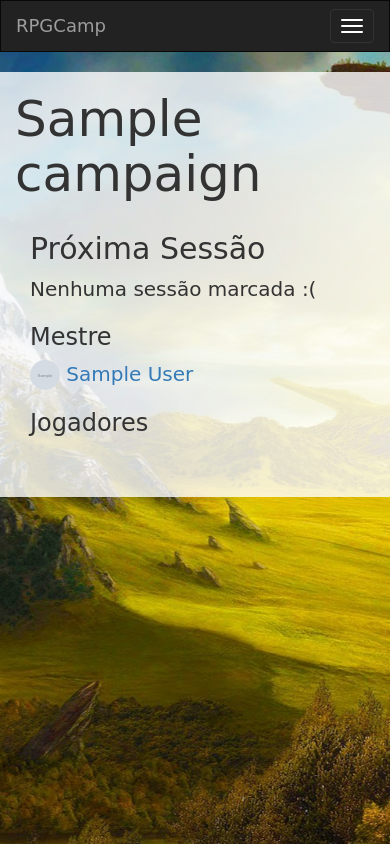
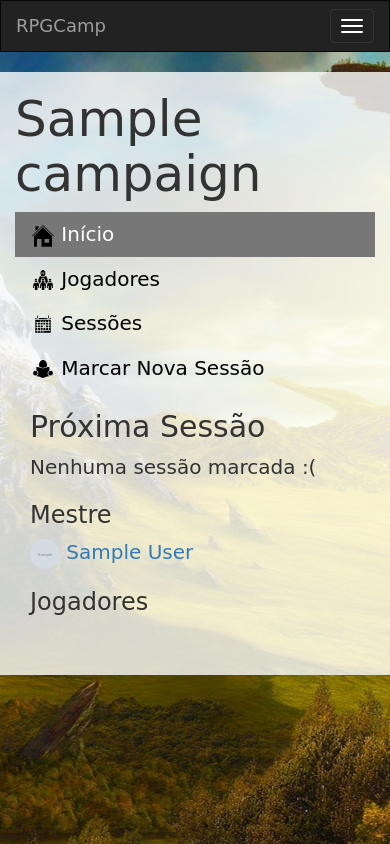
Before and after one commit to pedroleone/rpgcampaign, a Django app: a page that uses rpgcamp/templates/base_campaign.html in a window 390 px wide. Run offline with Django 3.2, Linux system fonts and the light colour scheme; tables that the repository leaves empty hold one stand-in row (values such as "Sample post"); grey boxes marked "Sample" are stand-in pictures; data that the repository does not hold is empty; some libraries are stand-ins or nearby versions; some web fonts are replaced.

Commit message:
Menu lateral alterado para não ser mais escondido em xs, menu superir excluído

```diff
--- a/rpgcamp/templates/base_campaign.html
+++ b/rpgcamp/templates/base_campaign.html
@@ -5,6 +5,7 @@
 {% endblock %}
 
 {% block specific_menu %}
+<!--
             <li class="dropdown hidden-lg hidden-md">
               <a href="#" class="dropdown-toggle" data-toggle="dropdown" role="button" aria-haspopup="true" aria-expanded="false">Menu Geral<span class="caret"></span></a>
               <ul class="dropdown-menu">
@@ -25,6 +26,7 @@
                 <li><a href="#">Utilidades</a></li>
               </ul>
             </li>
+-->
 {% endblock %}
 
 
@@ -34,7 +36,7 @@
         </div>
 
       <div class="row">
-        <div class="col-sm-3 hidden-sm hidden-xs sidemenu">
+        <div class="col-sm-3 col-xs-12 sidemenu">
 
 <ul>
   <li><a class="{% block menu-home %}{% endblock %}" href="{% url 'view_campaign' campaign.slug%}"><img src="{% static 'icons/house.svg' %}" height="24" width="24"> Início</a></li>
@@ -54,7 +56,7 @@
     -->
 </ul>
         </div>
-        <div class="col-sm-9">
+        <div class="col-sm-9 col-xs-12">
         {% block campaign %}
         {% endblock %}
 
```
